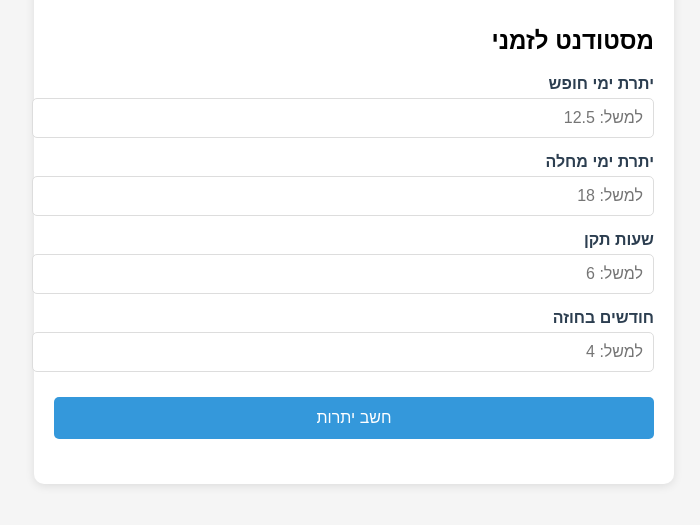
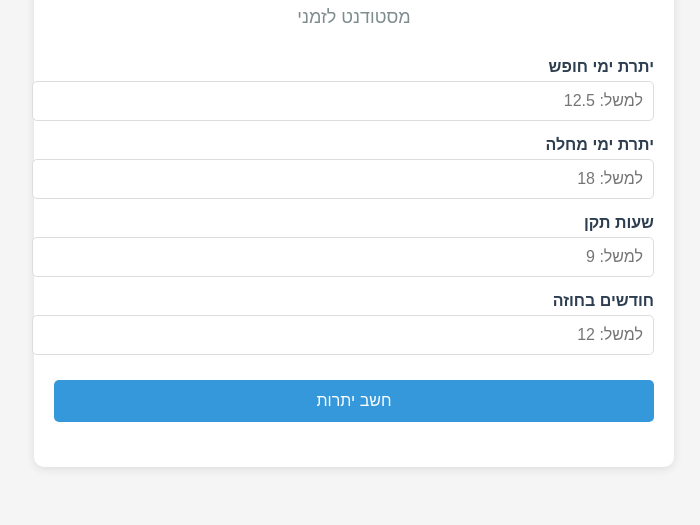
Before and after one commit to udivaksman/MiritVaksmanCalcStudToTemp, a plain HTML site: page index.html in a window 1280 px wide. Shown: the part 101-626 px from the top of the page, without its empty margins (286-986 px from the left). Drawn offline with Linux system fonts and the light colour scheme.

Commit message:
Update index.html

```diff
--- a/index.html
+++ b/index.html
@@ -24,7 +24,15 @@
         h1 {
             text-align: center;
             color: #2c3e50;
+            margin-bottom: 10px;
+        }
+
+        .subtitle {
+            text-align: center;
+            color: #7f8c8d;
+            margin-top: 0;
             margin-bottom: 30px;
+            font-size: 18px;
         }
 
         .input-group {
@@ -102,6 +110,10 @@
                 font-size: 24px;
             }
 
+            .subtitle {
+                font-size: 16px;
+            }
+
             .results {
                 padding: 15px;
             }
@@ -111,7 +123,8 @@
 <body>
     <div class="container">
         <h1>מחשבון ימי חופש ומחלה</h1>
-        <h2>מסטודנט לזמני</h2>
+        <p class="subtitle">מסטודנט לזמני</p>
+
         <div class="input-group">
             <label for="vacationDays">יתרת ימי חופש</label>
             <input type="number" id="vacationDays" step="0.01" min="0" placeholder="למשל: 12.5">
@@ -124,12 +137,12 @@
 
         <div class="input-group">
             <label for="standardHours">שעות תקן</label>
-            <input type="number" id="standardHours" step="0.01" min="0" placeholder="למשל: 6">
+            <input type="number" id="standardHours" step="0.01" min="0" placeholder="למשל: 9">
         </div>
 
         <div class="input-group">
             <label for="contractMonths">חודשים בחוזה</label>
-            <input type="number" id="contractMonths" min="1" placeholder="למשל: 4">
+            <input type="number" id="contractMonths" min="1" placeholder="למשל: 12">
         </div>
 
         <button id="calculateBtn">חשב יתרות</button>
```
